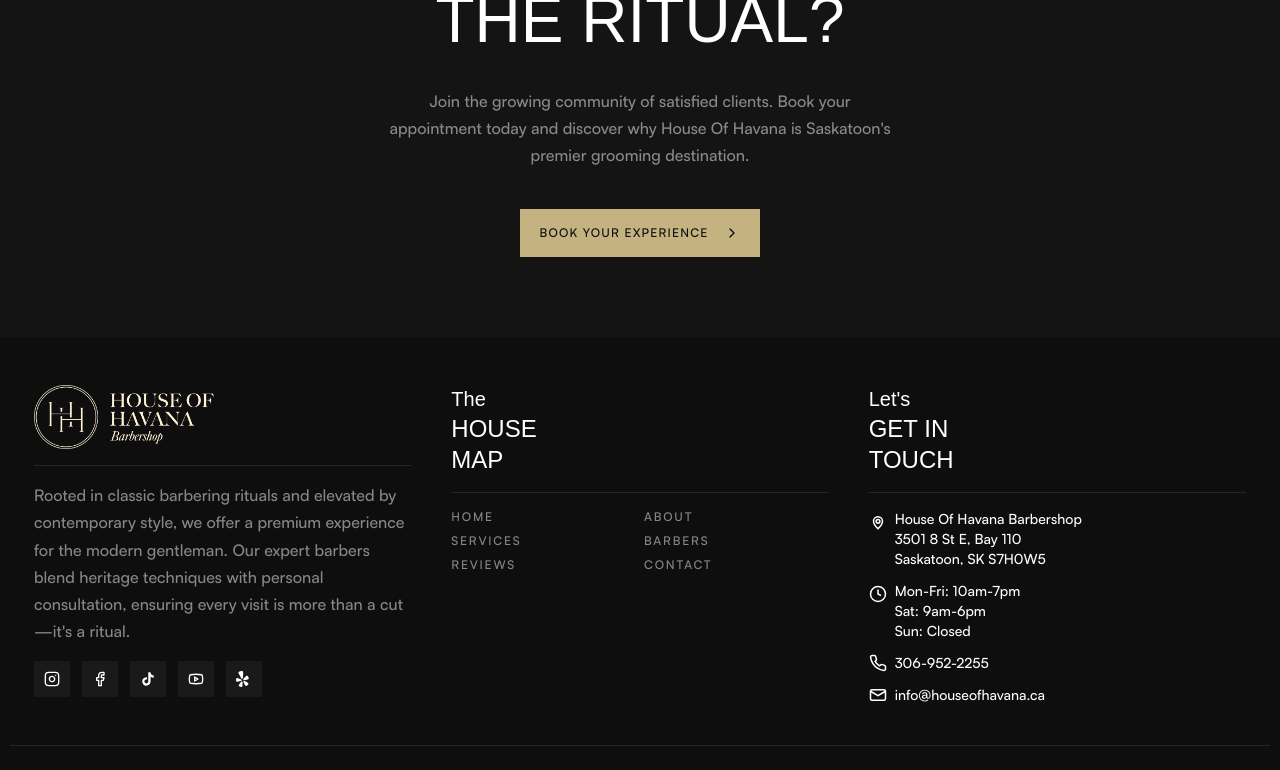
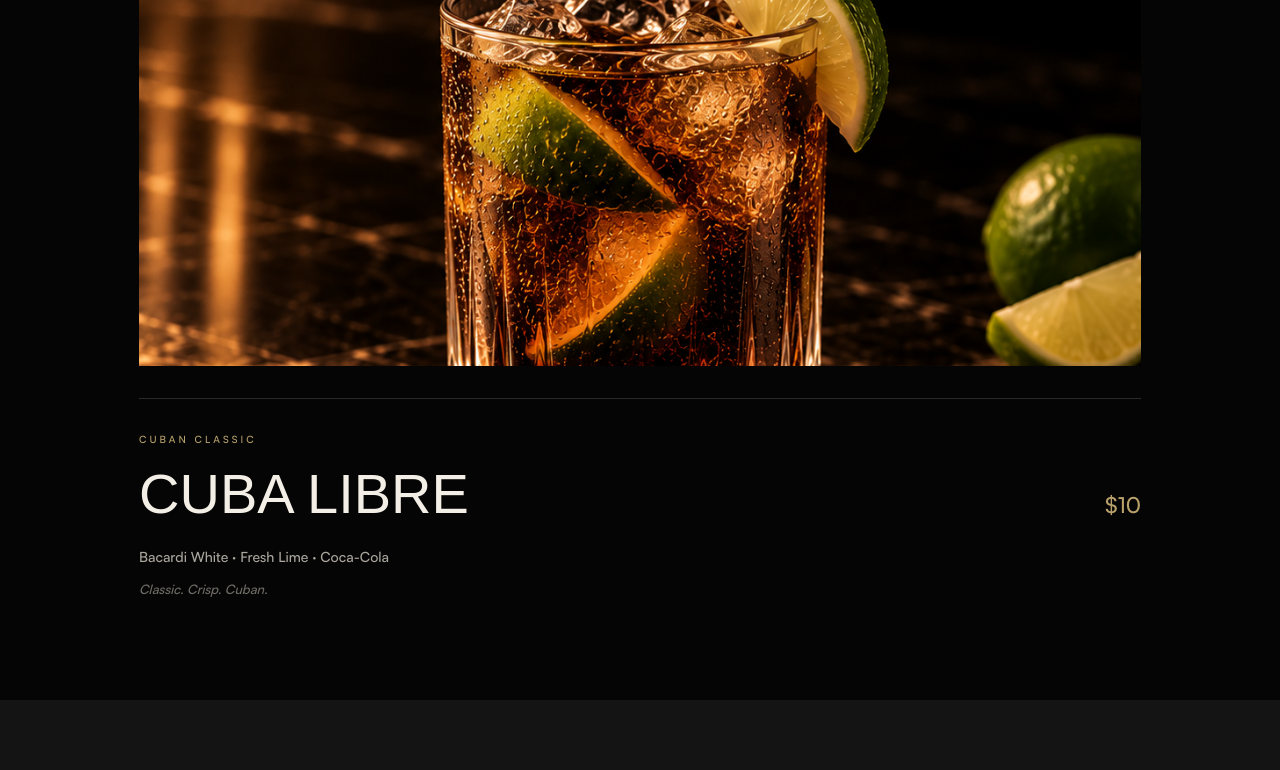
Before and after one commit to houseofhavana/house-of-havana, a Next.js app: page /drinks in a window 1280 px wide. Shown: the part 3801-4571 px from the top of the page. Built offline with nearby package versions, Linux system fonts and the light colour scheme; a web font is replaced by a local one.

Commit message:
Update page.tsx

```diff
--- a/app/drinks/page.tsx
+++ b/app/drinks/page.tsx
@@ -32,6 +32,14 @@ const cocktails = [
     category: "House Signature",
     ingredients: "Green Apple Vodka · Fresh Lime · Ginger Beer",
     note: "Crisp. Zesty. Refreshing.",
+  },
+  {
+    name: "Cuba Libre",
+    price: "$10",
+    image: "/drinks/cuba-libre.png",
+    category: "Cuban Classic",
+    ingredients: "Bacardi White · Fresh Lime · Coca-Cola",
+    note: "Classic. Crisp. Cuban.",
   },
 ];
 
```
